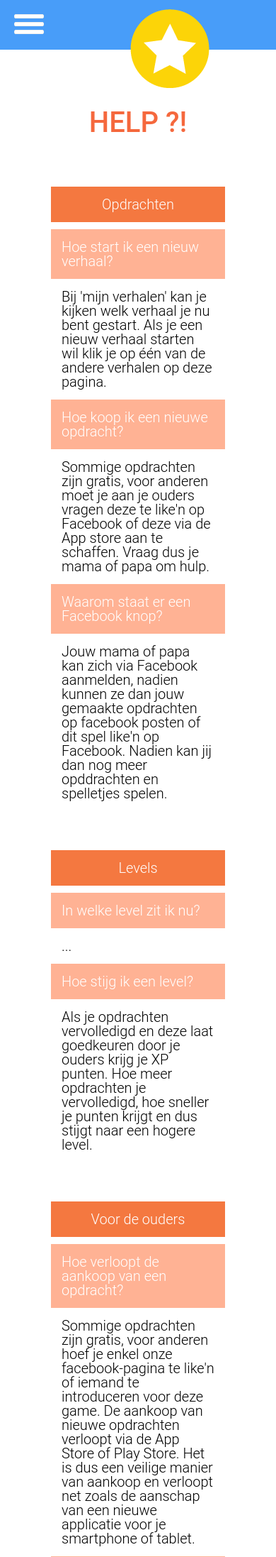
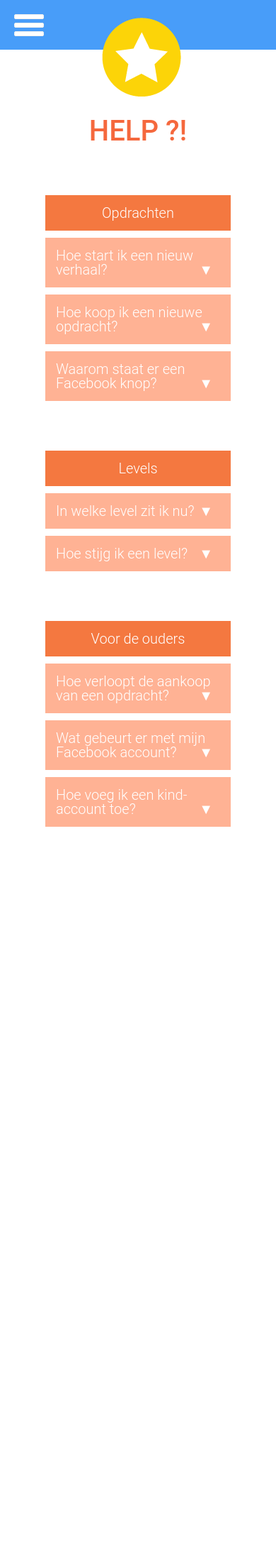
Before and after one commit to dorienthys/kinderspel, a PHP site: page /help.html in a window 390 px wide. Shown: the top 2194 px of the page at 71% size. After the commit the page ends 1165 px from the top, so only its background shows below. Run offline with PHP 8.4, Linux system fonts and the light colour scheme; some libraries are stand-ins or nearby versions; some web fonts are replaced.

Commit message:
Hamburgermenu
helppagina: inhoud, css & js
accountpagina: css
hamburgermenu (wil nog niet sluiten, werkt wel voor de rest)

```diff
--- a/css/hamburger.css
+++ b/css/hamburger.css
@@ -9,8 +9,6 @@
     margin: 0;
     padding: 0;
     overflow-x: hidden;
-    font-family: Arial;
-    font-size: 18px;
 }
 
 /*
@@ -58,7 +42,7 @@
     background-color: #fff;
     border: 1px solid #eee;
     border-radius: 2px 2px 2px 2px;
-    height: 4px;
+    height: 5px;
     width: 40px;
     margin-bottom: 5px;
 
--- a/css/style.css
+++ b/css/style.css
@@ -77,12 +77,12 @@
 }
 
 nav ul li{
-	display: inline-block;
+	/*display: inline-block;
 	height:62px;
 	width:62px;
-	border:7.5px solid white;
+	border:7.5px solid white;*/
 	text-align: center;
-	margin: 0;
+	/*margin: 0;*/
 }
 
 nav img{
@@ -293,11 +293,6 @@
     font-size: 30px;
     margin-top: 110px;
     }
-
-img.profiel{
-    height: 100px;
-    width: 100px;
-}
 
 .navigation .nav-item{
     background-color: white;
@@ -541,7 +536,14 @@
 
 .storyicoon2{
     position:relative;
-    margin-left: 45%;
-    margin-top: -60px;
+    margin-left: 30%;
+    margin-top: -40px;
     z-index:999;
 }
+
+
+h3 span{
+    font-size: 20px;
+    margin-right: 10px;
+    float:right;
+}
--- a/help.html
+++ b/help.html
@@ -7,18 +7,19 @@
     <meta name="viewport" content="width=device-width, initial-scale=1">
 	<link rel="stylesheet" type="text/css" href="css/reset.css"/>
 	<link rel="stylesheet" type="text/css" href="css/style.css"/>
-    <link rel="stylesheet" type="text/css" media="screen" href="css/mediaqueries.css"/>
     <script src="http://code.jquery.com/jquery-1.9.1.min.js"></script>
     <script src="http://code.jquery.com/ui/1.10.3/jquery-ui.js"></script>
     <script src="js/hamburger.js"></script>
     <link rel="stylesheet" type="text/css" media="all" href="css/hamburger.css" />
+    <link rel="stylesheet" type="text/css"  media="all" href="css/mediaqueries.css"/>
 </head>
 <body>
 
-<div id="x">
 
-    <!--The Hamburger Button in the Header-->
-    <header>
+
+<!--The Hamburger Button in the Header-->
+ <header>
+
         <div id="hamburger">
             <div></div>
             <div></div>
@@ -28,13 +29,33 @@
 
     <!--The mobile navigation Markup hidden via css-->
     <nav>
+        <img src="images/icon_account.png" alt="navimg" class="nav"/>
         <ul>
            <li><a href="index.php">MIJN OPDRACHTEN</a></li>
             <li><a href="mijnverhalen.php">MIJN VERHALEN</a></li>
-           <li><a href="account.php">MIJN PROFIEL</a></li>
-           <li><a href="help.php">HELP</a></li>
+           <li><a href="account.php">OUDERPROFIEL</a></li>
+           <li><a href="help.html">HELP</a></li>
+
+           <a class="logout" href="logout.php">uitloggen</a>
         </ul>
     </nav>
+</header>
+
+    <script>
+$(document).ready(function(){
+    $(".toggle p").toggle();
+
+    $("#toggle1").click(function(){ $("#toggle1 p").toggle();})
+    $("#toggle2").click(function(){ $("#toggle2 p").toggle();})
+    $("#toggle3").click(function(){ $("#toggle3 p").toggle();})
+    $("#toggle4").click(function(){ $("#toggle4 p").toggle();})
+    $("#toggle5").click(function(){ $("#toggle5 p").toggle();})
+    $("#toggle6").click(function(){ $("#toggle6 p").toggle();})
+    $("#toggle7").click(function(){ $("#toggle7 p").toggle();})
+    $("#toggle8").click(function(){ $("#toggle8 p").toggle();})
+});
+
+</script>
 
 <div class="site-wrap" id="help">
 
@@ -42,41 +63,41 @@
     <h1 class="story">HELP ?!</h1>
 
     <h2>Opdrachten</h2>
-    <div id="toggle1">
-        <h3>Hoe start ik een nieuw verhaal?</h3>
+    <div id="toggle1" class="toggle">
+        <h3>Hoe start ik een nieuw verhaal?<span>&#9660</span></h3>
         <p>Bij 'mijn verhalen' kan je kijken welk verhaal je nu bent gestart. Als je een nieuw verhaal starten wil klik je op één van de andere verhalen op deze pagina.</p>
     </div>
-    <div id="toggle2">
-        <h3>Hoe koop ik een nieuwe opdracht?</h3>
+    <div id="toggle2" class="toggle">
+        <h3>Hoe koop ik een nieuwe opdracht?<span>&#9660</span></h3>
         <p>Sommige opdrachten zijn gratis, voor anderen moet je aan je ouders vragen deze te like'n op Facebook of deze via de App store aan te schaffen. Vraag dus je mama of papa om hulp.</p>
     </div>
-    <div id="toggle3">
-        <h3>Waarom staat er een Facebook knop?</h3>
+    <div id="toggle3" class="toggle">
+        <h3>Waarom staat er een Facebook knop?<span>&#9660</span></h3>
         <p>Jouw mama of papa kan zich via Facebook aanmelden, nadien kunnen ze dan jouw gemaakte opdrachten op facebook posten of dit spel like'n op Facebook. Nadien kan jij dan nog meer opddrachten en spelletjes spelen.</p>
     </div>
 
     <h2>Levels</h2>
-    <div id="toggle4">
-        <h3>In welke level zit ik nu?</h3>
+    <div id="toggle4" class="toggle">
+        <h3>In welke level zit ik nu?<span>&#9660</span></h3>
         <p>...</p>
     </div>
-    <div id="toggle5">
-        <h3>Hoe stijg ik een level?</h3>
+    <div id="toggle5" class="toggle">
+        <h3>Hoe stijg ik een level?<span>&#9660</span></h3>
         <p>Als je opdrachten vervolledigd en deze laat goedkeuren door je ouders krijg je XP punten. Hoe meer opdrachten je vervolledigd, hoe sneller je punten krijgt en dus stijgt naar een hogere level.</p>
     </div>
 
     <h2>Voor de ouders</h2>
-    <div id="toggle6">
-    <h3>Hoe verloopt de aankoop van een opdracht?</h3>
+    <div id="toggle6" class="toggle">
+    <h3>Hoe verloopt de aankoop van een opdracht?<span>&#9660</span></h3>
     <p>Sommige opdrachten zijn gratis, voor anderen hoef je enkel onze facebook-pagina te like'n of iemand te introduceren voor deze game. De aankoop van nieuwe opdrachten verloopt via de App Store of Play Store. Het is dus een veilige manier van aankoop en verloopt net zoals de aanschap van een nieuwe applicatie voor je smartphone of tablet.</p>
     </div>
-    <div id="toggle7">
-    <h3>Wat gebeurt er met mijn Facebook account?</h3>
+    <div id="toggle7" class="toggle">
+    <h3>Wat gebeurt er met mijn Facebook account?<span>&#9660</span></h3>
     <p>Da's KinderSpel zal nooit zelf persoonlijke informatie verspreiden of posten op Facebook. Je kan via de app gemaakte opdrachten posten op Facebook </p>
     </div>
-    <div id="toggle8">
-    <h3>Hoe voeg ik een kind-account toe?</h3>
-    <p>...</p>
+    <div id="toggle8" class="toggle">
+    <h3>Hoe voeg ik een kind-account toe?<span>&#9660</span></h3>
+    <p>Ga via de navigatie (linksboven) naar je ouderaccount, van daaruit kan je je kindaccounts aanpassen of er extra toevoegen.</p>
     </div>
 
 
@@ -84,15 +105,5 @@
 </div>
 
 
-
-<script>
-$(document).ready(function(){
-    $(".toggle1").click(function(){
-        $(".toggle1 p").toggle();
-    });
-});
-</script>
-
-
 </body>
 </html>
--- a/js/hamburger.js
+++ b/js/hamburger.js
@@ -12,50 +12,52 @@
 jQuery(document).ready(function () {
 
     //Open the menu
-    jQuery("#hamburger").click(function () {
+    $("#hamburger").click(function () {
 
-        jQuery('#x').css('min-height', jQuery(window).height());
+        $('#content').css('min-height', jQuery(window).height());
 
-        jQuery('nav').css('opacity', 1);
+        $('nav').css('opacity', 1);
 
         //set the width of primary content container -> content should not scale while animating
         var contentWidth = jQuery('#content').width();
 
         //set the content with the width that it has originally
-        jQuery('#content').css('width', contentWidth);
+        $('#content').css('width', contentWidth);
 
         //display a layer to disable clicking and scrolling on the content while menu is shown
-        jQuery('#contentLayer').css('display', 'block');
+        $('#contentLayer').css('display', 'block');
 
         //disable all scrolling on mobile devices while menu is shown
-        jQuery('#x').bind('touchmove', function (e) {
+        $('.site-wrap').bind('touchmove', function (e) {
             e.preventDefault()
         });
 
         //set margin for the whole container with a jquery UI animation
-        jQuery("#x").animate({"marginLeft": ["340px", 'easeOutExpo']}, {
-            duration: 700
+        $(".site-wrap").animate({"marginLeft": ["340px", 'easeOutExpo']}, {
+            duration: 500
+
         });
-
+        e.preventDefault()
     });
 
-   /* //close the menu
-    jQuery("#x").click(function () {
+   //close the menu
+    $("#hamburger").click(function () {
+
 
         //enable all scrolling on mobile devices when menu is closed
-        jQuery('#x').unbind('touchmove');
+        $('.site-wrap').unbind('touchmove');
 
         //set margin for the whole container back to original state with a jquery UI animation
-        jQuery("#x").animate({"marginLeft": ["-1", 'easeOutExpo']}, {
-            duration: 700,
+        $("#x").animate({"marginLeft": ["-1", 'easeOutExpo']}, {
+            duration: 500,
             complete: function () {
-                jQuery('#content').css('width', 'auto');
-                jQuery('#contentLayer').css('display', 'none');
-                jQuery('nav').css('opacity', 0);
-                jQuery('#content').css('min-height', 'auto');
+                $('#content').css('width', 'auto');
+                $('#contentLayer').css('display', 'none');
+                $('nav').css('opacity', 0);
+                $('#content').css('min-height', 'auto');
 
             }
         });
-    });*/
+    });
 
 });
```
Also changed, not shown: other parts of css/hamburger.css (+21 -27 lines), account.php (+33 -4 lines), challenge.php (+26 -12 lines).
